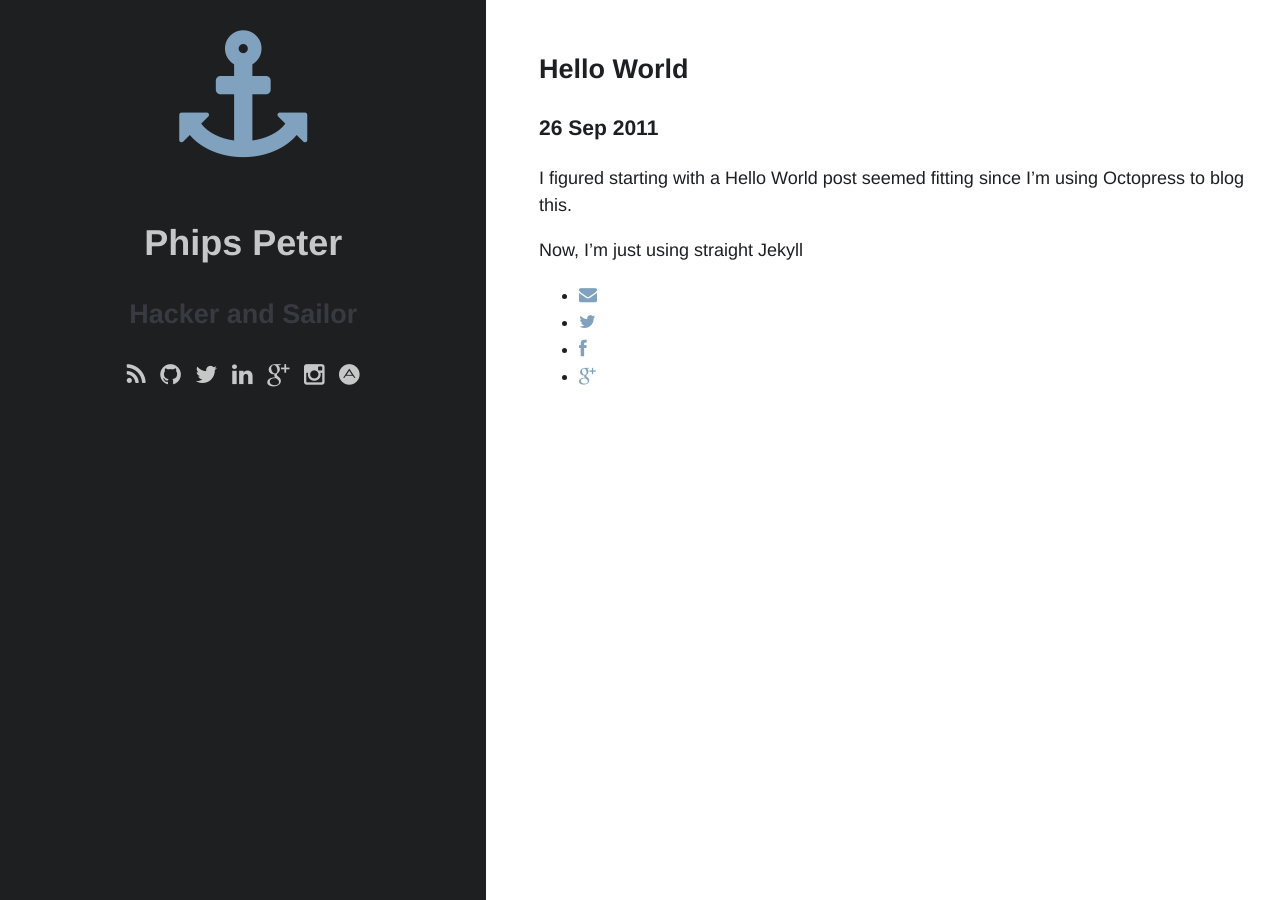
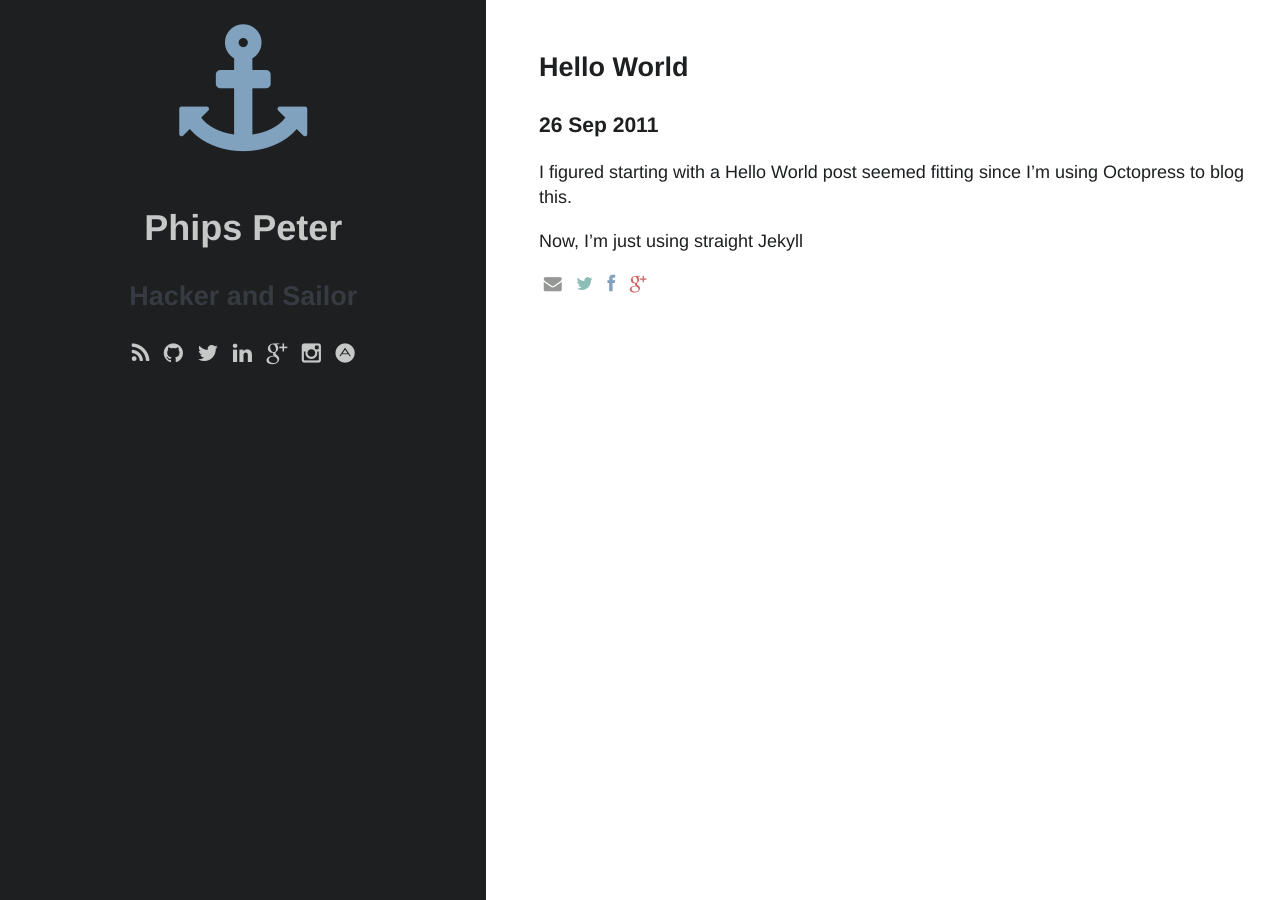
Before and after one commit to hannah-grape/pspeter3.github.io, a Jekyll site: the page built from _posts/2011-09-26-hello-world.markdown, in a window 1280 px wide. Built offline with Jekyll 4.4.1, drawn with Linux system fonts in a browser that asks for light colours; Markdown is read by kramdown in place of the engine named in the settings.

Commit message:
Regenerating prod css

```diff
--- a/css/blog.css
+++ b/css/blog.css
@@ -481,7 +481,7 @@ a [class^="icon-"],a [class*=" icon-"]{display:inline}
 .icon-vk:before{content:"\f189"}
 .icon-weibo:before{content:"\f18a"}
 .icon-renren:before{content:"\f18b"}
-body{font-family:"Helvetica Neue",Helvetica,Arial,sans-serif;font-size:16px;line-height:1.5;background-color:#fff;padding:0}
+body{font-family:"Helvetica Neue",Helvetica,Arial,sans-serif;font-size:16px;line-height:1.4;background-color:#fff;padding:0}
 a{text-decoration:none}a:hover{text-decoration:underline}
 .masthead{background-color:#1d1f21;color:#c5c8c6}.masthead a{color:#c5c8c6}.masthead a:hover{color:#81a2be;text-decoration:none}
 .masthead h2{color:#373b41}
@@ -490,4 +490,9 @@ a{text-decoration:none}a:hover{text-decoration:underline}
 .masthead .wrapper{padding:0 19%;text-align:center}
 .content{max-width:80ex;padding:1.5em;color:#1d1f21}.content a{color:#81a2be}
 .content pre{overflow:scroll;padding:0.4em;white-space:pre}
-@media screen and (max-width:768px){.masthead .logo{font-size:32px} .masthead ul.accounts i{font-size:24px}}@media screen and (min-width:768px){body{font-size:18px} .masthead{position:fixed;top:0;bottom:0;left:0;z-index:5;width:38%}.masthead .logo{font-size:128px} .masthead ul.accounts i{font-size:24px} .content{margin-left:40%}}
+.feed article{border-top:1px #c5c8c6 solid}
+article ul.widgets{list-style-type:none;padding:0}article ul.widgets li{display:inline;padding:0 0.5ex}article ul.widgets li a:hover{text-decoration:none}
+article ul.widgets li.email a{color:#969896}
+article ul.widgets li.twitter a{color:#8abeb7}
+article ul.widgets li.google-plus a{color:#c66}
+@media screen and (max-width:768px){.masthead .logo{font-size:32px} .masthead ul.accounts i{font-size:22.4px}}@media screen and (min-width:768px){body{font-size:18px} .masthead{position:fixed;top:0;bottom:0;left:0;z-index:5;width:38%}.masthead .logo{font-size:128px} .masthead ul.accounts i{font-size:22.4px} .content{margin-left:40%}}
```
